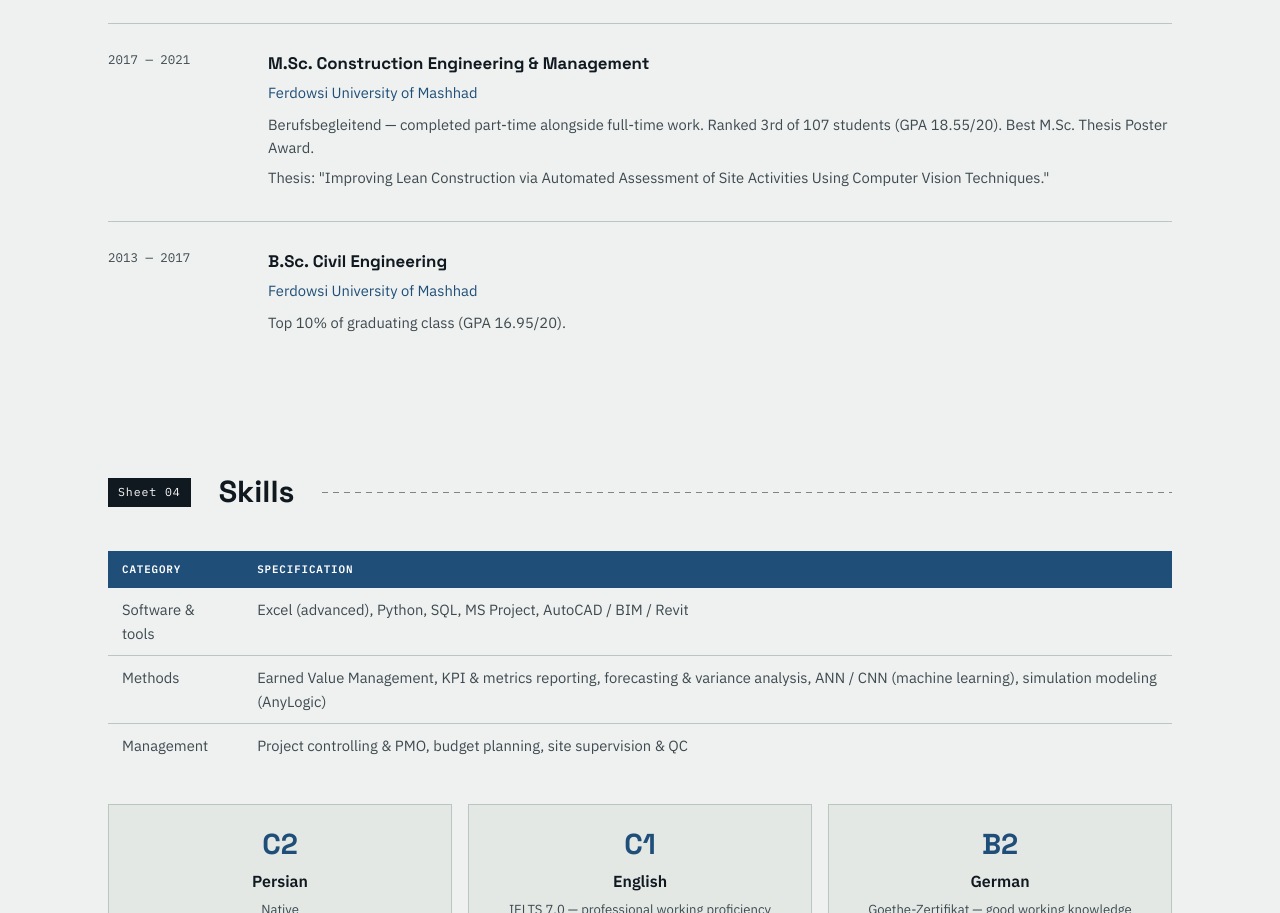
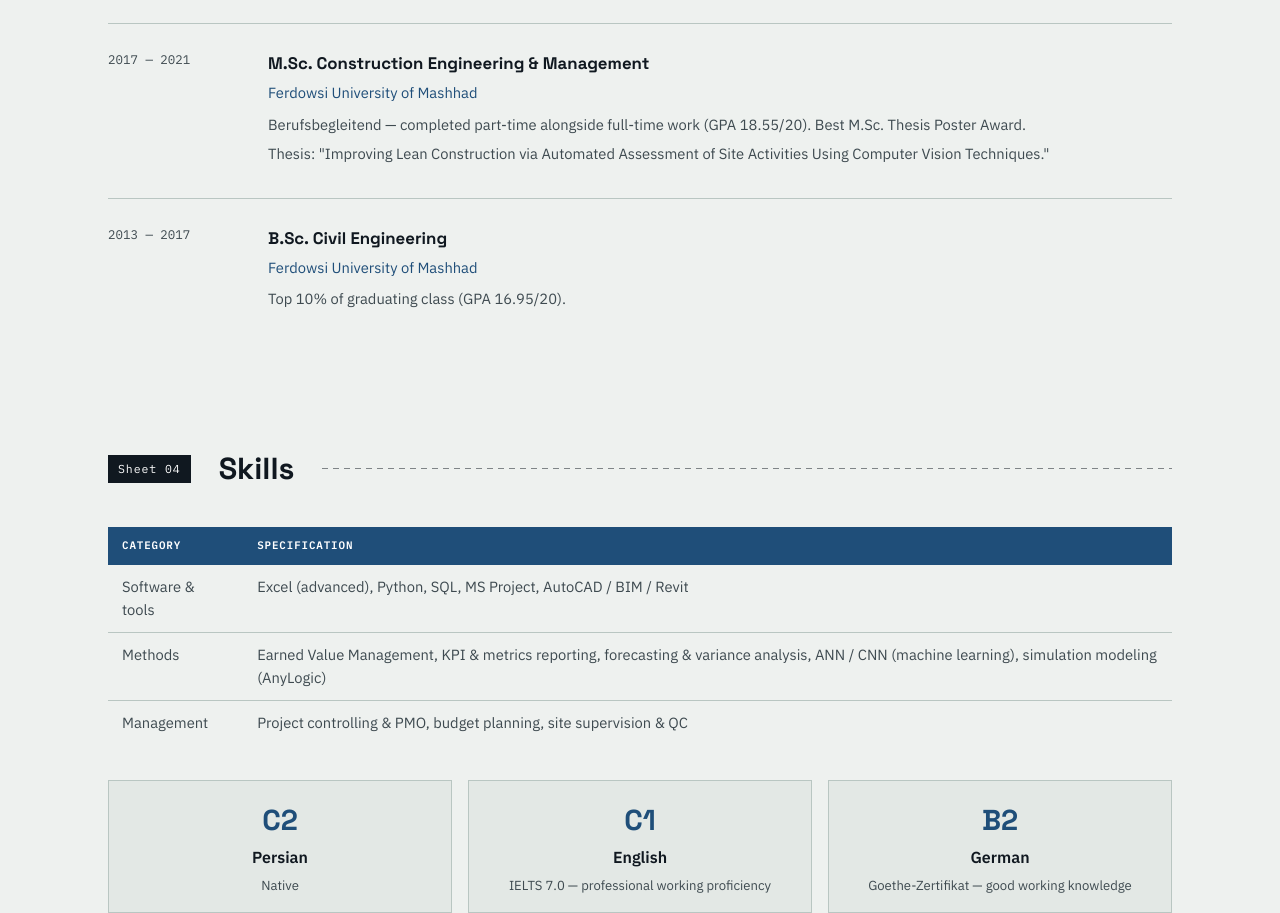
Before and after one commit to Ali-Nabizadeh/Ali-Nabizadeh.github.io, a plain HTML site: page index.html in a window 1280 px wide. Shown: the part 2086-2999 px from the top of the page. Drawn offline with Linux system fonts and the light colour scheme.

Commit message:
Add files via upload

```diff
--- a/index.html
+++ b/index.html
@@ -763,7 +763,7 @@
           <div>
             <h3>M.Sc. Construction Engineering &amp; Management</h3>
             <div class="school">Ferdowsi University of Mashhad</div>
-            <p>Berufsbegleitend — completed part-time alongside full-time work. Ranked 3rd of 107 students (GPA 18.55/20). Best M.Sc. Thesis Poster Award.</p>
+            <p>Berufsbegleitend — completed part-time alongside full-time work (GPA 18.55/20). Best M.Sc. Thesis Poster Award.</p>
             <p>Thesis: "Improving Lean Construction via Automated Assessment of Site Activities Using Computer Vision Techniques."</p>
           </div>
         </div>
```
